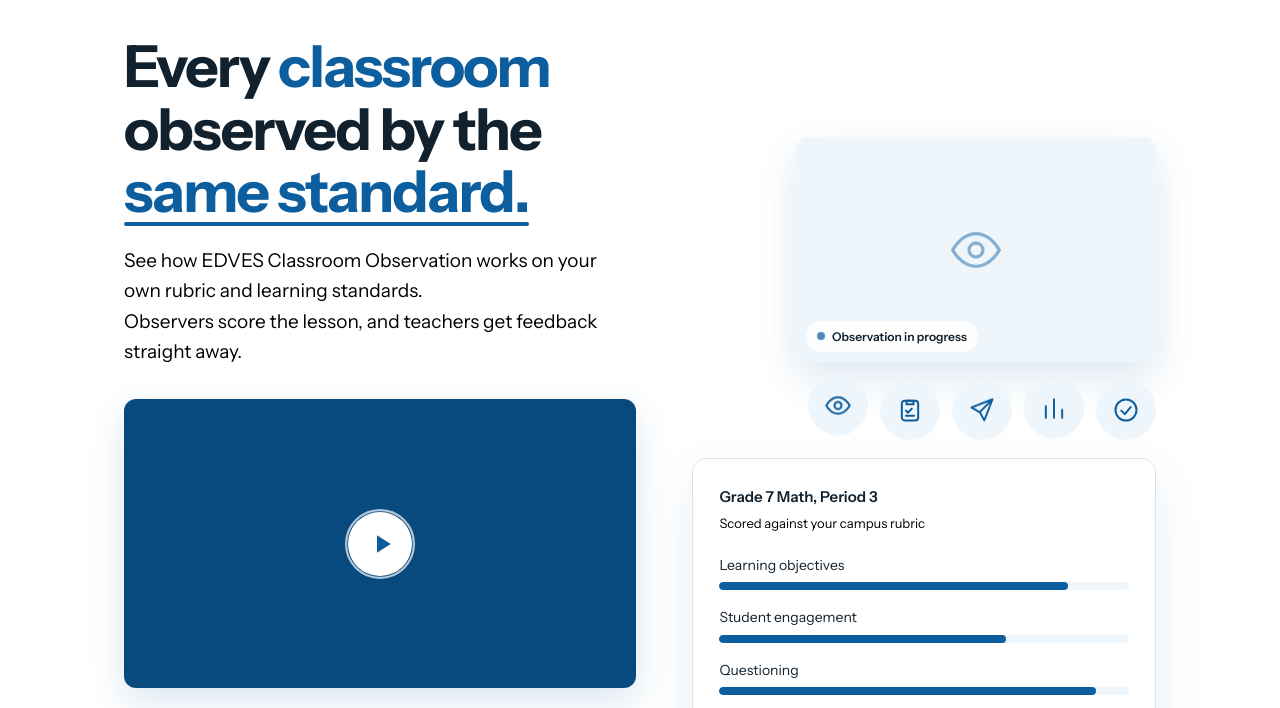
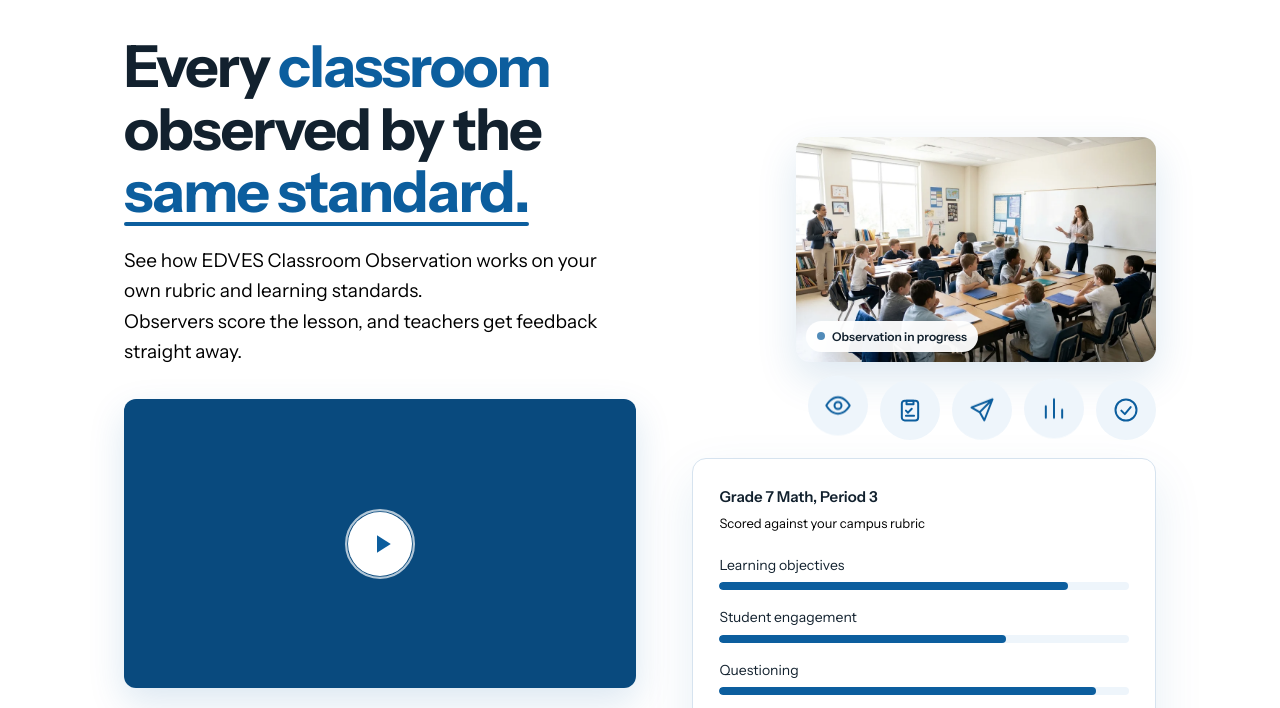
Before and after one commit to edveslimited-cloud/edves-observation-page, a plain HTML site: page index.html in a window 1280 px wide. Shown: the part 88-796 px from the top of the page. Drawn offline with Linux system fonts and the light colour scheme.

Commit message:
Update index.html

```diff
--- a/index.html
+++ b/index.html
@@ -262,7 +262,7 @@ footer{padding:28px 0;font-size:14px;color:var(--mute);text-align:center}
   <div>
    <figure class="obs">
     <svg class="ic" viewBox="0 0 24 24" fill="none" stroke="currentColor" stroke-width="1.4" stroke-linecap="round" stroke-linejoin="round" aria-hidden="true"><path d="M2 12s3.6-7 10-7 10 7 10 7-3.6 7-10 7S2 12 2 12z"/><circle cx="12" cy="12" r="3"/></svg>
-    <img src="images/observation.jpg" alt="An observer scoring a lesson while a teacher teaches a class" onerror="this.remove()">
+    <img src="images/observation.png" alt="An observer scoring a lesson while a teacher teaches a class" onerror="this.remove()">
     <figcaption class="tag"><i></i>Observation in progress</figcaption>
    </figure>
    <div class="chips" aria-hidden="true">
```
